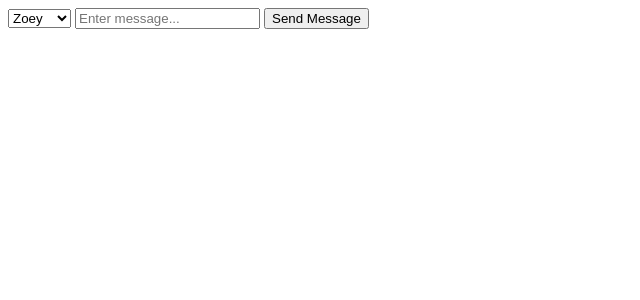
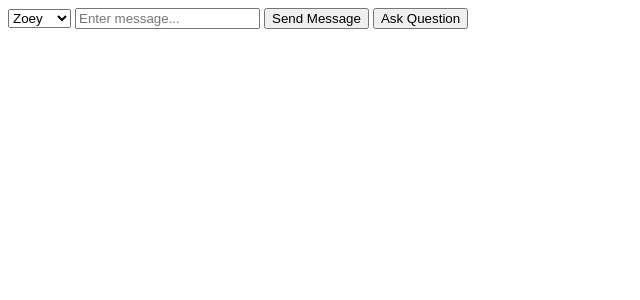
Before and after one commit to po84/pioneer-chat-app-demo, a Flask app: page / in a window 1280 px wide. Shown: the top 300 px of the page, without its empty margins (0-640 px from the left). Run offline with Flask 2, Linux system fonts and the light colour scheme; some libraries are stand-ins or nearby versions.

Commit message:
added functionality for users to ask questions

```diff
--- a/assets/js/app.js
+++ b/assets/js/app.js
@@ -29,11 +29,32 @@ socket.on('connect', function() {
 
 		$('input#message_text').val('').focus();
 	});
+
+	let askQuestionButton = $('button#ask_question_btn').click(function(e) {
+		e.preventDefault();
+
+		let userId = $('select#username').val();
+		let msgText = $('input#message_text').val();
+		socket.emit('question_event', {
+			user_id: userId,
+			message: msgText
+		});
+
+		$('input#message_text').val('').focus();
+	});
 });
 
 socket.on('server_response', function(msg) {
 	console.log(msg);
 	if (typeof msg.username !== 'undefined') {
-		$('div#message_holder').append('<div>' + msg.username + ': ' + msg.message + '</div>');
+		let newMessageElement = $('<div>' + msg.username + ': ' + msg.message + '</div>')
+		if (msg.question_asked) {
+			newMessageElement.click(function(e) {
+				e.preventDefault();
+				console.log("you can answer this");
+			});
+			newMessageElement.addClass('is-question');
+		}
+		$('div#message_holder').append(newMessageElement);
 	}
 });
--- a/entities.py
+++ b/entities.py
@@ -8,3 +8,17 @@ class User(object):
             'id': self.id,
             'display_name': self.display_name
         }
+
+
+class Question(object):
+    def __init__(self, id, text, user_id):
+        self.id = id
+        self.text = text
+        self.user_id = user_id
+
+    def to_dict(self):
+        return {
+            'id': self.id,
+            'text': self.text,
+            'user_id': self.user_id,
+        }
--- a/inmem_repo.py
+++ b/inmem_repo.py
@@ -1,5 +1,5 @@
 import uuid
-from entities import User
+from entities import User, Question
 
 class UserRepo(object):
     def __init__(self):
@@ -20,3 +20,18 @@ class UserRepo(object):
             return self.data_store[user_id]
         else:
             return None
+
+
+class QuestionRepo(object):
+    def __init__(self):
+        self.data_store = {}
+
+    def create(self, text, user_id):
+        id = str(uuid.uuid4())
+        question = Question(id, text, user_id)
+        self.data_store[id] = question
+
+        return True
+
+    def get_all(self):
+        return [question for question in self.data_store.values()]
--- a/main.py
+++ b/main.py
@@ -1,8 +1,8 @@
 from flask import Flask, render_template, jsonify
 from flask_socketio import SocketIO
 
-from inmem_repo import UserRepo
-from use_cases import GetAllUsers, GetUserDetail
+from inmem_repo import UserRepo, QuestionRepo
+from use_cases import GetAllUsersUseCase, GetUserDetailUseCase, AskQuestionUseCase, GetAllQuestionsUseCase
 
 app = Flask(__name__, static_folder='assets')
 app.config['SECRET_KEY'] = 'supersecret'
@@ -10,6 +10,7 @@ app.config['SECRET_KEY'] = 'supersecret'
 socketio= SocketIO(app)
 
 userRepo = UserRepo()
+questionRepo = QuestionRepo()
 
 userRepo.create('Zoey')
 userRepo.create('Mal')
@@ -18,7 +19,14 @@ userRepo.create('Wash')
 
 @app.route('/users', methods=['GET'])
 def get_all_users():
-    uc = GetAllUsers(userRepo)
+    uc = GetAllUsersUseCase(userRepo)
+    result = {'output': uc.execute()}
+
+    return jsonify(result)
+
+@app.route('/questions')
+def get_all_questions():
+    uc = GetAllQuestionsUseCase(questionRepo)
     result = {'output': uc.execute()}
 
     return jsonify(result)
@@ -40,10 +48,28 @@ def handle_chat_event(json, methods=['GET', 'POST']):
 @socketio.on('chat_event')
 def handle_chat_event(json, methods=['GET', 'POST']):
     user_id = json['user_id']
-    uc = GetUserDetail(userRepo)
+    uc = GetUserDetailUseCase(userRepo)
     user = uc.execute(user_id)
     json['username'] = user['display_name']
     socketio.emit('server_response', json, callback=messageReceived)
 
+@socketio.on('question_event')
+def handle_question_event(json, methods=['GET', 'POST']):
+    user_id = json['user_id']
+    question_text = json['message']
+    userUC = GetUserDetailUseCase(userRepo)
+    user = userUC.execute(user_id)
+    print("=======")
+    print(json)
+    print(user)
+    print("=======")
+    json['username'] = user['display_name']
+
+    questionUC = AskQuestionUseCase(questionRepo)
+    result = questionUC.execute(question_text, user_id)
+    json['question_asked'] = True
+    socketio.emit('server_response', json, callback=messageReceived)
+    pass
+
 if __name__ == '__main__':
     socketio.run(app, debug=True)
--- a/templates/index.html
+++ b/templates/index.html
@@ -11,6 +11,7 @@
 		  </select>
 		  <input type="text" name="message_text" id="message_text" placeholder="Enter message..."/>
 		  <button type="submit">Send Message</button>
+		  <button type="button" id="ask_question_btn">Ask Question</button>
 		</form>
 	  </div>
 	</div>
--- a/use_cases.py
+++ b/use_cases.py
@@ -1,4 +1,4 @@
-class GetAllUsers(object):
+class GetAllUsersUseCase(object):
     def __init__(self, user_repo):
         self.user_repo = user_repo
 
@@ -6,7 +6,7 @@ class GetAllUsers(object):
         users = self.user_repo.get_all()
         return [u.to_dict() for u in users]
 
-class GetUserDetail(object):
+class GetUserDetailUseCase(object):
     def __init__(self, user_repo):
         self.user_repo = user_repo
 
@@ -18,3 +18,21 @@ class GetUserDetail(object):
         else:
             userDict = user.to_dict()
             return userDict
+
+
+class AskQuestionUseCase(object):
+    def __init__(self, question_repo):
+        self.question_repo = question_repo
+
+    def execute(self, question_text, user_id):
+        self.question_repo.create(question_text, user_id)
+        return True
+
+
+class GetAllQuestionsUseCase(object):
+    def __init__(self, question_repo):
+        self.question_repo = question_repo
+
+    def execute(self):
+        questions = self.question_repo.get_all()
+        return [q.to_dict() for q in questions]
```
